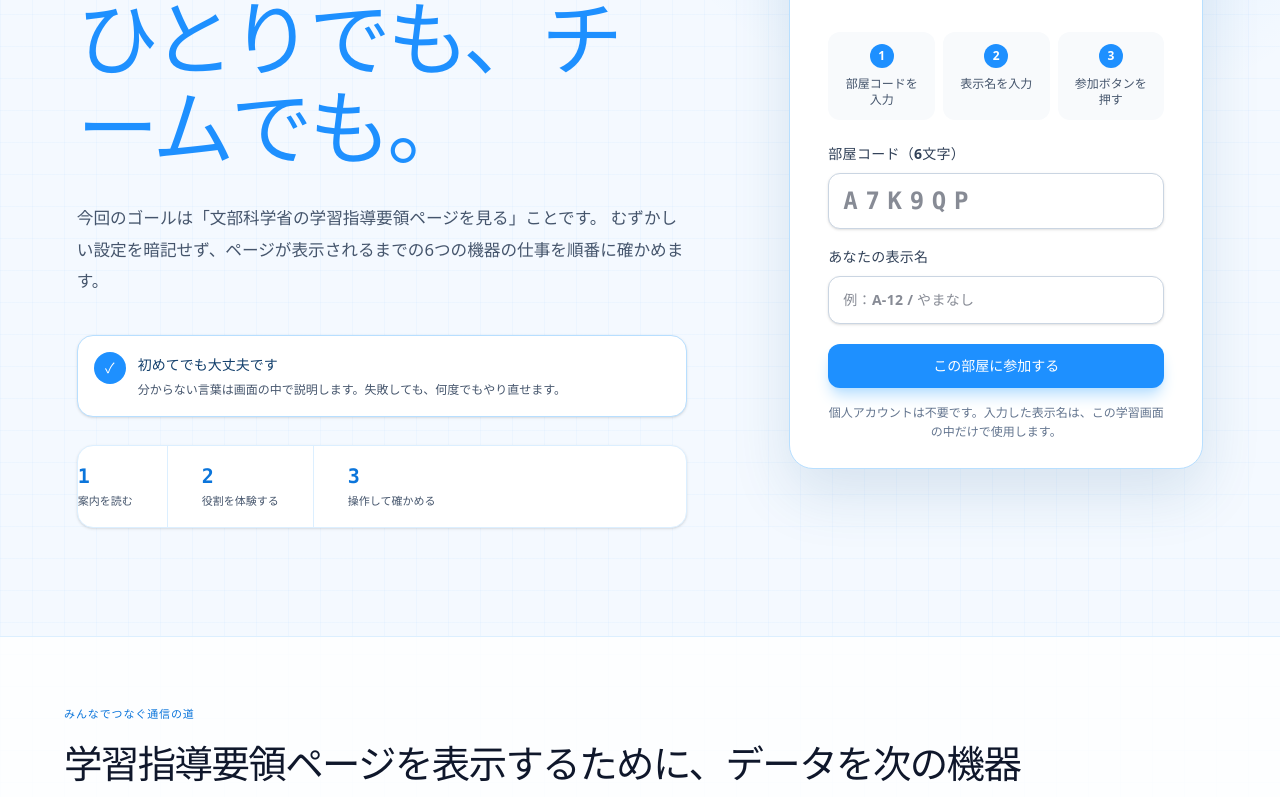
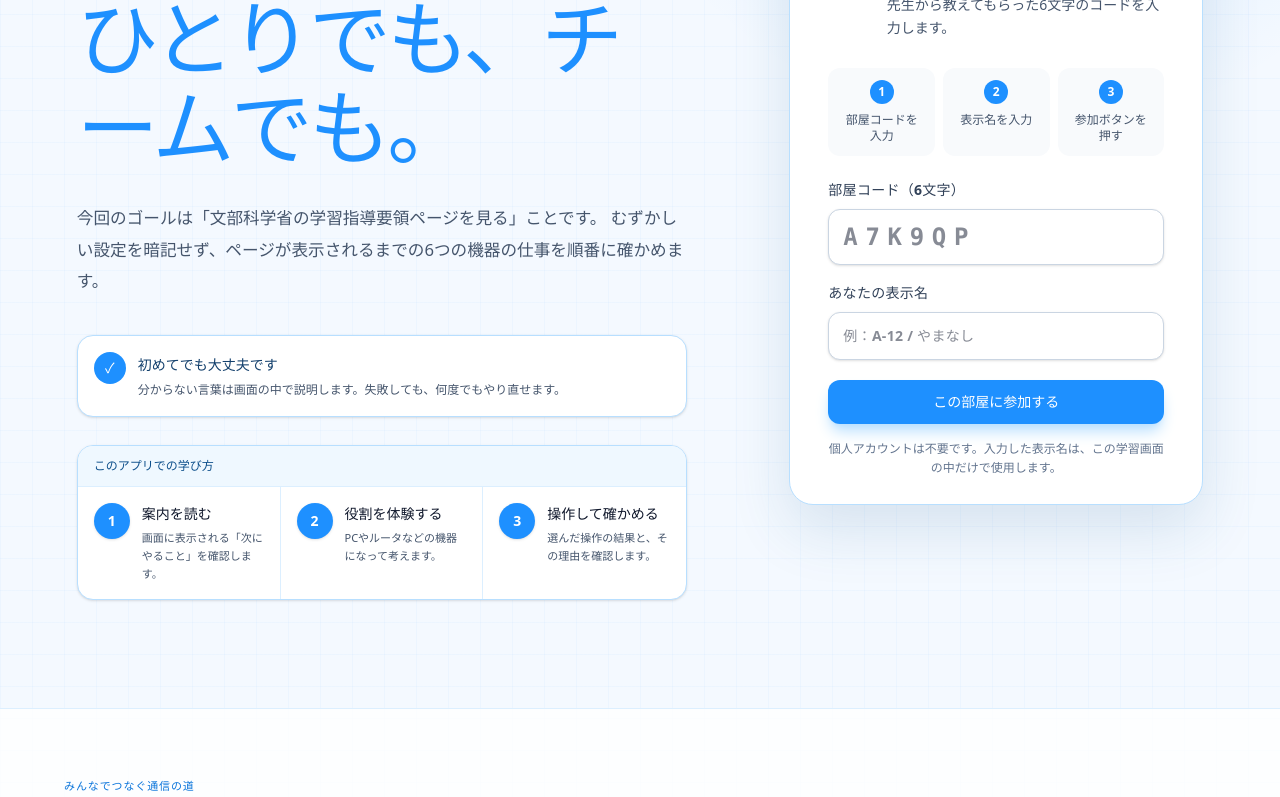
Before and after one commit to itou-daiki/Network-Room-Lab, a React (Vite) app: page / in a window 1280 px wide. Shown: the part 402-1199 px from the top of the page. Built offline with nearby package versions, Linux system fonts and the light colour scheme.

Commit message:
feat: 用語説明と学び方の案内を改善

```diff
--- a/src/client/components/HomePage.tsx
+++ b/src/client/components/HomePage.tsx
@@ -177,11 +177,14 @@ export function HomePage({ onEnterRoom }: HomePageProps) {
             <span aria-hidden="true">✓</span>
             <div><b>初めてでも大丈夫です</b><p>分からない言葉は画面の中で説明します。失敗しても、何度でもやり直せます。</p></div>
           </div>
-          <div className="hero-facts" aria-label="利用想定">
-            <div><b>1</b><span>案内を読む</span></div>
-            <div><b>2</b><span>役割を体験する</span></div>
-            <div><b>3</b><span>操作して確かめる</span></div>
-          </div>
+          <section className="hero-facts" aria-labelledby="learning-flow-title">
+            <p id="learning-flow-title">このアプリでの学び方</p>
+            <ol>
+              <li><span>1</span><div><b>案内を読む</b><small>画面に表示される「次にやること」を確認します。</small></div></li>
+              <li><span>2</span><div><b>役割を体験する</b><small>PCやルータなどの機器になって考えます。</small></div></li>
+              <li><span>3</span><div><b>操作して確かめる</b><small>選んだ操作の結果と、その理由を確認します。</small></div></li>
+            </ol>
+          </section>
         </div>
 
         <div className="entry-card">
--- a/src/client/styles.css
+++ b/src/client/styles.css
@@ -89,12 +89,7 @@ button:disabled { cursor: not-allowed; opacity: .52; }
 .hero-copy h1 { margin: 0; font-size: clamp(48px, 6.4vw, 90px); line-height: 1.08; letter-spacing: -.055em; font-weight: 800; }
 .hero-copy h1 span { color: transparent; -webkit-text-stroke: 1.5px #6ed3f6; text-shadow: 0 0 35px rgba(64, 200, 255, .12); }
 .hero-lead { color: #acc2cf; font-size: clamp(15px, 1.3vw, 18px); line-height: 2; max-width: 660px; margin: 32px 0 38px; }
-.hero-facts { display: flex; gap: 0; border-top: 1px solid var(--line); border-bottom: 1px solid var(--line); max-width: 680px; }
-.hero-facts div { padding: 18px clamp(18px, 3vw, 34px); display: flex; flex-direction: column; border-right: 1px solid var(--line); }
-.hero-facts div:first-child { padding-left: 0; }
-.hero-facts div:last-child { border: 0; }
-.hero-facts b { font: 600 20px var(--mono); color: #dbf5ff; }
-.hero-facts span { color: var(--muted); font-size: 11px; margin-top: 5px; }
+.hero-facts { max-width:680px; }
 
 .entry-card { background: linear-gradient(145deg, rgba(15, 43, 58, .96), rgba(8, 27, 39, .96)); border: 1px solid rgba(105, 192, 226, .25); box-shadow: 0 28px 80px rgba(0,0,0,.36), inset 0 1px rgba(255,255,255,.04); }
 .entry-tabs { display: grid; grid-template-columns: repeat(3, 1fr); border-bottom: 1px solid var(--line); }
@@ -249,10 +244,14 @@ body { @apply font-sans text-slate-800 antialiased; }
 .beginner-promise > span { @apply grid h-8 w-8 shrink-0 place-items-center rounded-full bg-dodger-500 text-sm font-black text-white; }
 .beginner-promise b { @apply text-sm text-dodger-900; }
 .beginner-promise p { @apply mt-1 mb-0 text-xs leading-relaxed text-slate-600; }
-.hero-facts { @apply rounded-2xl border border-dodger-100 bg-white shadow-sm; }
-.hero-facts div { @apply border-dodger-100; }
-.hero-facts b { @apply text-dodger-600; }
-.hero-facts span { @apply text-slate-600; }
+.hero-facts { @apply overflow-hidden rounded-2xl border border-dodger-200 bg-white shadow-sm; }
+.hero-facts > p { @apply m-0 border-b border-dodger-100 bg-dodger-50 px-4 py-3 text-xs font-black text-dodger-800; }
+.hero-facts ol { @apply m-0 grid list-none grid-cols-3 p-0; }
+.hero-facts li { @apply grid grid-cols-[36px_1fr] items-start gap-3 border-r border-dodger-100 p-4 last:border-r-0; }
+.hero-facts li > span { @apply grid h-9 w-9 place-items-center rounded-full bg-dodger-500 text-sm font-black text-white shadow-sm; }
+.hero-facts li > div { @apply flex min-w-0 flex-col; }
+.hero-facts li b { @apply text-sm leading-relaxed text-slate-900; }
+.hero-facts li small { @apply mt-1 text-[11px] leading-relaxed text-slate-600; }
 .entry-card { @apply overflow-hidden rounded-3xl border border-dodger-200 bg-white shadow-xl; background: white; box-shadow: 0 24px 60px rgba(30, 90, 145, .14); }
 .entry-tabs { @apply border-dodger-100 bg-dodger-50; }
 .entry-tabs button { @apply bg-transparent py-4 text-sm text-slate-500; }
@@ -458,7 +457,17 @@ progress, progress::-webkit-progress-bar { @apply bg-slate-200; }
 .context-terms { @apply mt-4 overflow-hidden rounded-xl border border-dodger-200 bg-white; }
 .context-terms-heading { @apply flex items-center gap-2 border-b border-dodger-100 bg-dodger-50 px-3 py-2.5; }.context-terms-heading > span { @apply grid h-5 w-5 place-items-center rounded-full bg-dodger-500 text-[10px] font-black text-white; }.context-terms-heading b { @apply text-xs text-dodger-900; }.context-terms-heading small { @apply ml-auto text-[10px] text-slate-500; }
 .context-term-list { @apply grid grid-cols-2 gap-px bg-slate-200; }.context-term { @apply bg-white; }.context-term summary { @apply cursor-pointer list-none px-3 py-2.5 text-xs font-bold text-dodger-700; }.context-term summary::-webkit-details-marker { display: none; }.context-term summary::after { content: "+"; float: right; }.context-term[open] summary::after { content: "−"; }.context-term summary small { @apply font-normal text-slate-500; }
-.context-term p { @apply m-0 border-t border-slate-100 px-3 pt-3 text-xs leading-relaxed text-slate-600; }.context-term p b { @apply mr-1 text-slate-900; }.context-term > span { @apply block px-3 pt-2 pb-3 text-[11px] leading-relaxed text-slate-500; }
+.context-term-body { @apply grid gap-2 border-t border-slate-100 p-3; }
+.term-explanation { @apply rounded-lg border border-slate-200 bg-slate-50 p-3; }
+.term-explanation > span { @apply block text-[10px] font-black text-slate-500; }
+.term-explanation p { @apply m-0 mt-1 text-xs leading-[1.85] text-slate-700; }
+.term-explanation p b { @apply text-slate-900; }
+.term-explanation.formal-name { @apply border-dodger-200 bg-dodger-50; }
+.term-explanation.formal-name > span { @apply text-dodger-700; }
+.term-explanation.formal-name p { @apply break-words text-dodger-950; }
+.term-explanation.example { @apply border-amber-200 bg-amber-50; }
+.term-explanation.example > span { @apply text-amber-800; }
+.term-explanation.example p { @apply text-amber-950; }
 
 .decision-challenge { @apply my-4 grid gap-2 border-0 p-0; }.decision-challenge legend { @apply mb-2 text-sm font-extrabold text-slate-800; }.decision-challenge button { @apply grid grid-cols-[30px_1fr] items-start gap-3 rounded-xl border border-slate-200 bg-white p-3 text-left; }.decision-challenge button:hover:not(:disabled) { @apply border-dodger-300 bg-dodger-50; }.decision-challenge button > span { @apply grid h-7 w-7 place-items-center rounded-full bg-slate-100 text-xs font-black text-slate-500; }.decision-challenge button b { @apply pt-1 text-xs leading-relaxed text-slate-700; }.decision-challenge button.selected.correct { @apply border-emerald-400 bg-emerald-50 ring-2 ring-emerald-100; }.decision-challenge button.selected.wrong { @apply border-amber-400 bg-amber-50 ring-2 ring-amber-100; }.decision-challenge button.selected.correct > span { @apply bg-emerald-500 text-white; }.decision-challenge button.selected.wrong > span { @apply bg-amber-500 text-white; }
 .decision-feedback, .config-feedback, .latest-observation { @apply my-3 flex gap-3 rounded-xl border p-3; }.decision-feedback > span, .config-feedback > span, .latest-observation > span { @apply grid h-7 w-7 shrink-0 place-items-center rounded-full text-xs font-black text-white; }.decision-feedback p, .config-feedback p, .latest-observation p { @apply m-0 text-xs leading-relaxed text-slate-600; }.decision-feedback p, .latest-observation > div { @apply flex flex-col; }.decision-feedback b, .config-feedback b, .latest-observation b { @apply text-sm text-slate-800; }.decision-feedback.success, .config-feedback.success, .latest-observation.success { @apply border-emerald-200 bg-emerald-50; }.decision-feedback.success > span, .config-feedback.success > span, .latest-observation.success > span { @apply bg-emerald-500; }.decision-feedback.failure, .config-feedback.failure, .latest-observation.failure { @apply border-amber-200 bg-amber-50; }.decision-feedback.failure > span, .config-feedback.failure > span, .latest-observation.failure > span { @apply bg-amber-500; }
@@ -468,7 +477,7 @@ progress, progress::-webkit-progress-bar { @apply bg-slate-200; }
 
 .glossary-heading label { @apply m-0 w-full max-w-xs; }.glossary-heading input { @apply w-full px-3 py-2 text-xs; }
 .glossary-guide { @apply m-0 border-b border-dodger-100 bg-dodger-50 px-5 py-3 text-xs leading-relaxed text-slate-600; }
-.glossary-grid { @apply grid grid-cols-4 gap-3 p-4; }.glossary-card { @apply overflow-hidden rounded-xl border border-slate-200 bg-white; }.glossary-card summary { @apply flex cursor-pointer list-none flex-col gap-1 bg-slate-50 p-3; }.glossary-card summary::-webkit-details-marker { display: none; }.glossary-card summary > span { @apply text-[9px] font-bold text-dodger-600; }.glossary-card summary > b { @apply text-sm text-slate-900; }.glossary-card summary > small { @apply text-[10px] text-slate-500; }.glossary-card > div { @apply border-t border-slate-100 p-3; }.glossary-card > div > b { @apply text-xs text-dodger-900; }.glossary-card p { @apply my-2 text-xs leading-relaxed text-slate-600; }.glossary-card > div > small { @apply block rounded-lg bg-amber-50 p-2 text-[11px] leading-relaxed text-amber-900; }
+.glossary-grid { @apply grid grid-cols-4 gap-3 p-4; }.glossary-card { @apply overflow-hidden rounded-xl border border-slate-200 bg-white; }.glossary-card summary { @apply flex cursor-pointer list-none flex-col gap-1 bg-slate-50 p-3; }.glossary-card summary::-webkit-details-marker { display: none; }.glossary-card summary > span { @apply text-[9px] font-bold text-dodger-600; }.glossary-card summary > b { @apply text-sm text-slate-900; }.glossary-card summary > small { @apply text-[10px] text-slate-500; }.glossary-card-body { @apply grid gap-2 border-t border-slate-100 p-3; }
 .loading-screen { @apply bg-dodger-50; background: radial-gradient(circle, rgba(30,144,255,.12), transparent 24rem), #eff8ff; }
 
 /* Beginner focus mode: reveal one action at a time */
@@ -756,7 +765,7 @@ progress, progress::-webkit-progress-bar { @apply bg-slate-200; }
 
 @media (max-width: 620px) {
   .landing-nav { height: 65px; padding: 0 18px; }.nav-context { display: none; }
-  .hero-section { padding: 48px 18px 60px; }.hero-copy h1 { font-size: 43px; }.hero-lead { line-height: 1.8; }.hero-facts { flex-wrap: wrap; }.hero-facts div { flex: 1 1 33%; padding: 14px 10px; }.hero-facts div:first-child { padding-left: 0; }
+  .hero-section { padding: 48px 18px 60px; }.hero-copy h1 { font-size: 43px; }.hero-lead { line-height: 1.8; }.hero-facts ol { @apply grid-cols-1; }.hero-facts li { @apply border-r-0 border-b p-4 last:border-b-0; }
   .flow-showcase { padding: 50px 18px; }.flow-title-row { align-items: flex-start; flex-direction: column; }.principles-grid { padding: 0 18px; }
   .landing-footer { flex-direction: column; padding: 25px 18px; }
   .room-header { padding: 0 10px; }.room-brand { min-width: auto; }.room-brand > span:last-child { display: none; }.room-heading { margin: 0 auto; }.room-code em { display: none; }.room-user { margin-left: 8px; }.connection-badge { display: none; }
--- a/src/shared/rolePractice.ts
+++ b/src/shared/rolePractice.ts
@@ -106,7 +106,7 @@ export const ROLE_PRACTICES: RolePracticeDefinition[] = [
     explainPrompt: "なぜWebサーバではなく、ゲートウェイのMACアドレスを調べたのですか？",
     sentenceStarter: "宛先は別のネットワークにあるので、PCはまず",
     explainKeywords: ["出口", "ゲートウェイ", "MACアドレス"],
-    termIds: ["ip-address", "prefix", "subnet-mask", "gateway", "arp", "arp-cache", "mac-address"],
+    termIds: ["url", "ip-address", "prefix", "subnet-mask", "gateway", "arp", "arp-cache", "mac-address"],
   },
   {
     role: "ACCESS_POINT",
```
Also changed, not shown: src/client/components/Glossary.tsx (+14 -5 lines), src/shared/glossary.ts (+16 -14 lines), 1 other file (tests, documents, lock files or other folders).
